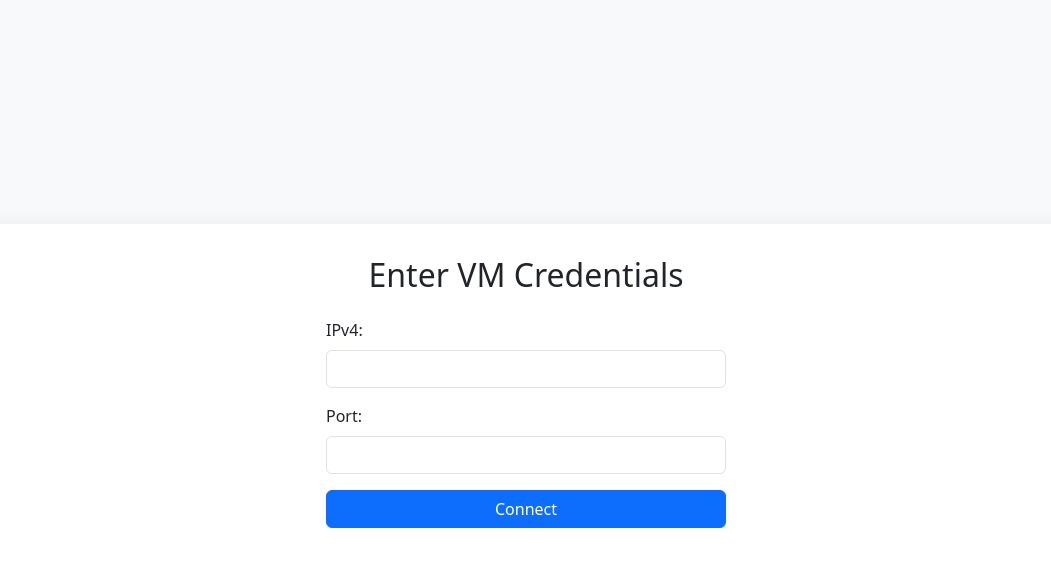
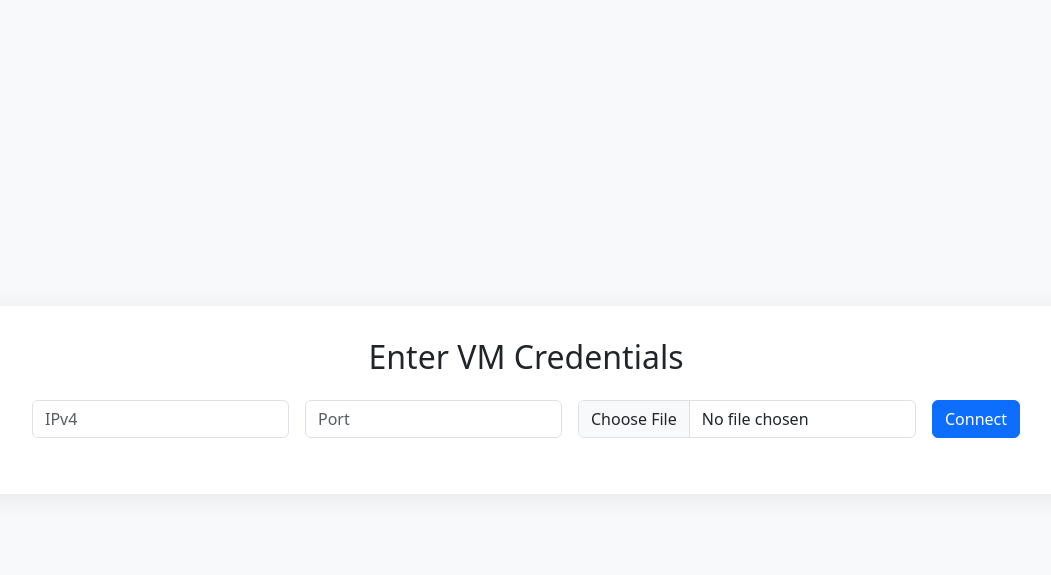
Before and after one commit to Nehgupta-1203/open_templates, a Flask app: page / in a window 1280 px wide. Shown: the top 575 px of the page, without its empty margins (114-1165 px from the left). Run offline with Flask 3, Linux system fonts and the light colour scheme.

Commit message:
update index.html

```diff
--- a/orchestration_platform/app.py
+++ b/orchestration_platform/app.py
@@ -18,6 +18,8 @@ def ssh_client(ip,port,pem_file_path):
 
 @app.route('/',methods=['GET','POST'])
 def index():
+    show_deploy = False
+    docker_images = []
     if request.method == 'POST':
         ip = request.form['ip']
         port = int(request.form['port'])
@@ -31,11 +33,13 @@ def index():
             session['ip'] = ip
             session['port'] = port
             # session['pem_file_path'] = pem_file_path
-            return redirect(url_for('deploy'))
+            show_deploy = True
+            docker_images = fetch_images_from_docker_hub()
+
         except Exception as ex:
             return f"Connection failed: {str(ex)}"
 
-    return render_template('index.html')
+    return render_template('index.html', show_deploy=show_deploy, templates=docker_images)
 
 def fetch_images_from_docker_hub(query="machine_learning",page_size=10):
     url = f"https://hub.docker.com/v2/search/repositories/?query={query}&page_size={page_size}"
@@ -54,45 +58,3 @@ def fetch_images_from_docker_hub(query="machine_learning",page_size=10):
     except Exception as ex:
         print("Error fetching docker images", ex)
     return []
-
-@app.route('/deploy',methods=['GET','POST'])
-def deploy():
-    # if 'ip' not in session:
-    #     return redirect(url_for('index'))
-    docker_images = fetch_images_from_docker_hub()
-    if request.method == 'POST':
-        template = request.form['template']
-        container_port = request.form['container_port']
-
-        ip = session['ip']
-        port = session['port']
-        # pem_file_path = session['pem_file_path']
-
-        try:
-            # ssh = ssh_client(ip,port, pem_file_path)
-            # docker_run_cmd =f"docker run-d -p {container_port}:{container_port} {template}"
-            # stdin, stdout, stderr = ssh.exec_command(docker_run_cmd)
-            # ssh.close()
-            return redirect(url_for('dashboard'))
-        except Exception as ex:
-            return f"Failed to run contaner: {str(ex)}"
-
-    return render_template('deploy.html', templates=docker_images)
-
-@app.route('/dashboard')
-def dashboard():
-    if 'ip' not in session:
-        return redirect(url_for('index'))
-    ip = session['ip']
-    port_ssh = session['port']
-    pem_file_path = session['pem_file_path']
-
-    try:
-        ssh = ssh_client(ip,port_ssh, pem_file_path)
-        docker_ps = "docker ps --format "
-        stdin, stdout, stderr = ssh.exec_command(docker_ps)
-        output = stdout.read().decode()
-        ssh.close()
-        return render_template('dashboard.html',output=output)
-    except Exception as ex:
-        return f"Failed to retrieve running containers: {str(ex)}"
--- a/orchestration_platform/templates/dashboard.html
+++ /dev/null
@@ -1 +0,0 @@
-<h2>Running Templates</h2>
--- a/orchestration_platform/templates/index.html
+++ b/orchestration_platform/templates/index.html
@@ -3,19 +3,79 @@
 
 <div class="main-content">
   <h2 class="text-center mb-4">Enter VM Credentials</h2>
-  <form method="POST" enctype="multipart/form-data" class="mx-auto" style="max-width: 400px;">
-    <div class="mb-3">
-      <label class="form-label">IPv4:</label>
-      <input type="text" name="ip" class="form-control" required>
+  <form method="POST" enctype="multipart/form-data" class="row row-cols-lg-auto g-3 align-items-center justify-content-center mb-4">
+    <div class="col-auto">
+      <label class="visually-hidden" for="ipInput">IPv4</label>
+      <input type="text" name="ip" id="ipInput" class="form-control" placeholder="IPv4" required>
     </div>
-    <div class="mb-3">
-      <label class="form-label">Port:</label>
-      <input type="text" name="port" class="form-control" required>
+    <div class="col-auto">
+      <label class="visually-hidden" for="portInput">Port</label>
+      <input type="text" name="port" id="portInput" class="form-control" placeholder="Port" required>
     </div>
-    <!-- <div class="mb-3">
-      <label class="form-label">PEM key:</label>
-      <input type="file" name="pem" class="form-control">
-    </div> -->
-    <input type="submit" value="Connect" class="btn btn-primary w-100">
+    <div class="col-auto">
+      <label class="visually-hidden" for="pemInput">PEM key</label>
+      <input type="file" name="pem" id="pemInput" class="form-control">
+    </div>
+    <div class="col-auto">
+      <input type="submit" value="Connect" class="btn btn-primary">
+    </div>
   </form>
+  {% if show_deploy %}
+  <hr class="my-5">
+  <h2 class="text-center mb-4">Deploy Docker Container</h2>
+  <div class="container mb-4">
+    <div class="row row-cols-1 row-cols-sm-2 row-cols-md-3 row-cols-lg-4 g-4 justify-content-center">
+      {% for image in templates %}
+      <div class="col">
+        <div class="card h-100">
+          <div class="card-body">
+            <h5 class="card-title">{{ image.repo_name }}</h5>
+            <p class="card-text">{{ image.description }}</p>
+          </div>
+          <div class="card-footer">
+            <small class="text-muted">⭐ {{ image.star_count }} | ⬇️ {{ image.pull_count }}</small>
+          </div>
+        </div>
+      </div>
+      {% endfor %}
+    </div>
+  </div>
+
+  <form method="POST" id="deployForm" class="mx-auto" style="max-width: 400px;">
+      <input type="hidden" name="image" id="selectedImage">
+      <div class="mb-3">
+        <label class="form-label">Port to Expose:</label>
+        <input type="text" name="port" class="form-control mb-3" required>
+      </div>
+      <input type="submit" value="Deploy" class="btn btn-primary w-100">
+  </form>
+
+  <script>
+    // Add click event to each card to select the image
+    document.addEventListener('DOMContentLoaded', function() {
+      const cards = document.querySelectorAll('.card');
+      let selected = null;
+      cards.forEach(card => {
+        card.style.cursor = 'pointer';
+        card.addEventListener('click', function() {
+          // Remove highlight from previous
+          if (selected) selected.classList.remove('border-primary', 'border-3');
+          // Highlight current
+          card.classList.add('border-primary', 'border-3');
+          selected = card;
+          // Set hidden input value
+          const repoName = card.querySelector('.card-title').textContent.trim();
+          document.getElementById('selectedImage').value = repoName;
+        });
+      });
+      // Prevent form submit if no image selected
+      document.getElementById('deployForm').addEventListener('submit', function(e) {
+        if (!document.getElementById('selectedImage').value) {
+          e.preventDefault();
+          alert('Please select an image from the grid.');
+        }
+      });
+    });
+  </script>
+  {% endif %}
 </div>
```
Also changed, not shown: orchestration_platform/templates/deploy.html (deleted, +0 -68 lines).
